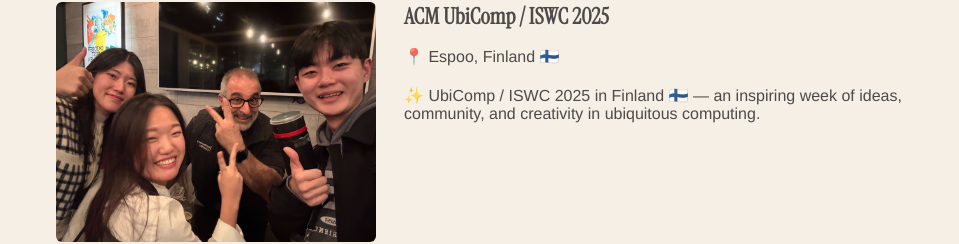
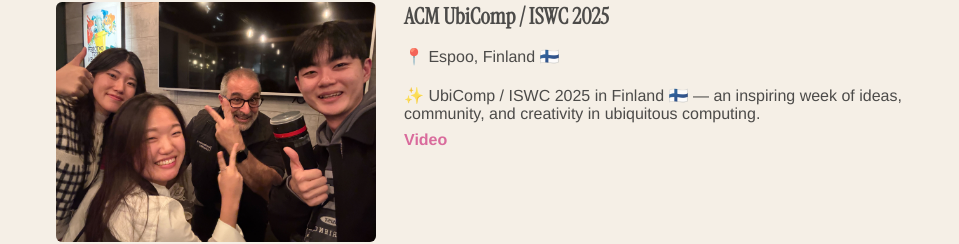
Before and after one commit to jaeryungchung/jaeryungchung.github.io, a React (Vite) app: page / in a window 1280 px wide. Shown: the part 2111-2355 px from the top of the page, without its empty margins (272-1231 px from the left). Built offline with nearby package versions, Linux system fonts and the light colour scheme; a web font is replaced by a local one.

Commit message:
ubicomp-video

```diff
--- a/src/shared/Publications.jsx
+++ b/src/shared/Publications.jsx
@@ -57,6 +57,7 @@
             <h3>ACM UbiComp / ISWC 2025</h3>
             <p>📍 Espoo, Finland 🇫🇮</p>
             <p style={{marginTop:20}}>✨ UbiComp / ISWC 2025 in Finland 🇫🇮 — an inspiring week of ideas, community, and creativity in ubiquitous computing.</p>
+            <a href="https://www.linkedin.com/posts/jaeryungchung_ubicomp2025-helsinki-researchcommunity-activity-7385917855831113728-f_99?utm_source=share&utm_medium=member_desktop&rcm=ACoAAEnbGL4B99IuXFmtCf0coHCANyTK_ASSqDc" target="_blank">Video</a>
           </div>
         </li>
       </ul>
```
